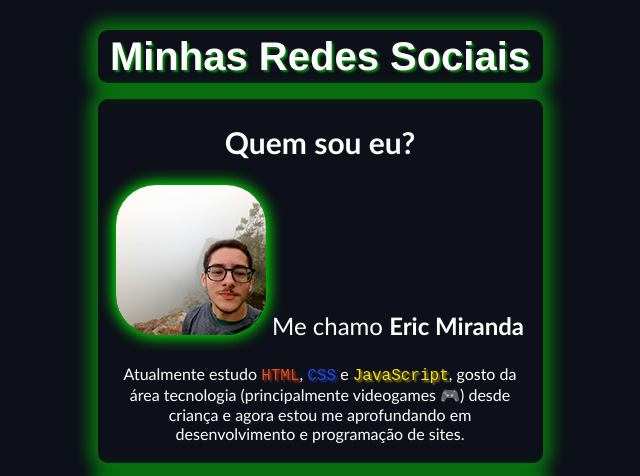
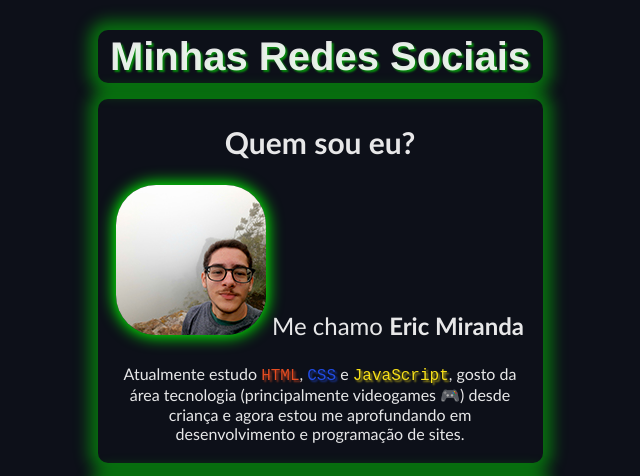
Before and after one commit to EricMiranda27/meu-site-v2.0, a plain HTML site: page index.html in a window 1280 px wide. Shown: the top 476 px of the page, without its empty margins (320-960 px from the left). Drawn offline with Linux system fonts and the light colour scheme.

Commit message:
alterado color body

```diff
--- a/css/style.css
+++ b/css/style.css
@@ -7,7 +7,7 @@
 
 body {
     font-family: 'Trebuchet MS', 'Lucida Sans Unicode', 'Lucida Grande', 'Lucida Sans', Arial, sans-serif;
-    color: white;
+    color: rgba(255, 255, 255, 0.9);
     display: flex;
     margin-top: 10px;
     flex-direction: column;
@@ -25,6 +25,7 @@ body {
     margin: 8px auto;
     margin-top: 20px;
     padding: 4px 10px 4px 10px;
+    color: rgba(255, 255, 255, 0.9);
     font-family: 'Franklin Gothic Medium', 'Arial Narrow', Arial, sans-serif;
     font-size: 40px;
     text-align: center;
```
